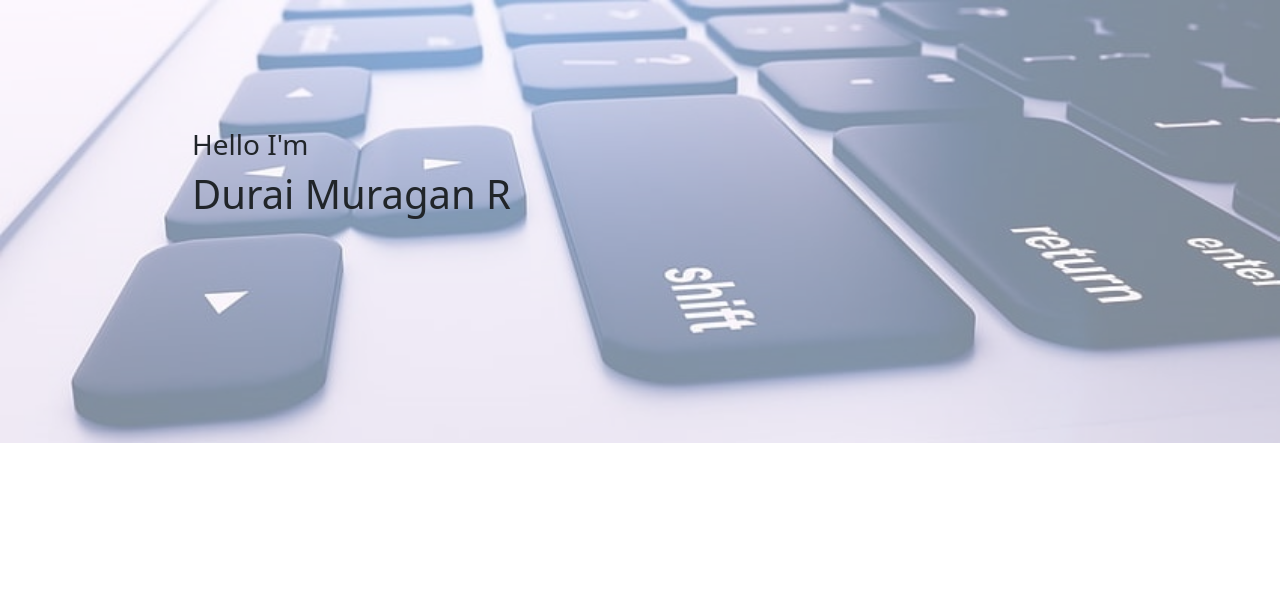
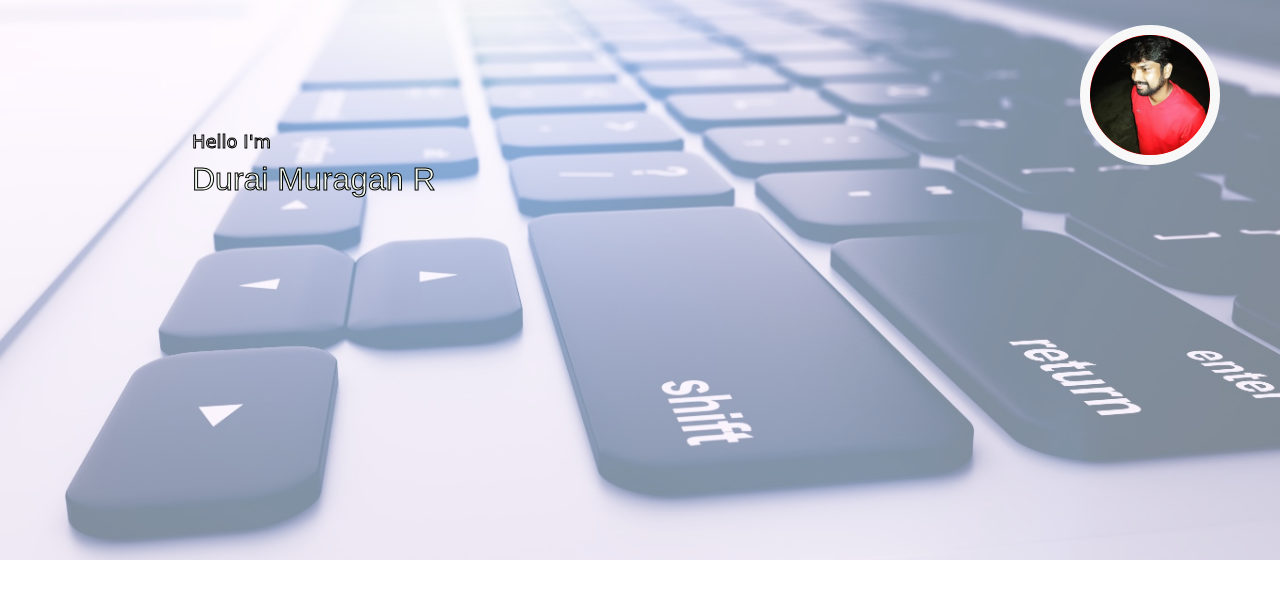
Before and after one commit to ArjunDhurai/portfolio, a plain HTML site: page index.html in a window 1280 px wide. Drawn offline with Linux system fonts and the light colour scheme; a web font is replaced by a local one.

Commit message:
Add files via upload

```diff
--- a/index.html
+++ b/index.html
@@ -4,32 +4,31 @@
     <meta charset="UTF-8">
     <meta name="viewport" content="width=device-width, initial-scale=1.0">
     <title>Portfolio</title>
+    <link rel="shortcut icon" type="image/png" href="./Images/Me.png" />
     <link rel="stylesheet" href=".\bootstrap-5.3.0-alpha3-dist\css\bootstrap.css">
-    <style>
-        .con{
-            width:auto;
-            height: 500px;
-        }
-        .box{
-            padding-top: 10%;
-            padding-left: 15%;
-        }
-        img{
-            width: 100%;
-            position: fixed;
-            z-index: -1;
-            opacity: 0.5;
-        }
-    </style>
+    <!-- <link href="https://fonts.googleapis.com/css2?family=Pacifico&display=swap" rel="stylesheet"> -->
+    <!-- <link href="https://fonts.googleapis.com/css2?family=Saira+Stencil+One&display=swap" rel="stylesheet"> -->
+    <!-- <link href="https://fonts.googleapis.com/css2?family=Roboto+Slab:wght@900&display=swap" rel="stylesheet"> -->
+    <link href="https://fonts.googleapis.com/css2?family=Cherry+Bomb+One&family=Pacifico&display=swap" rel="stylesheet">
+    <link href="https://fonts.googleapis.com/css2?family=Reem+Kufi+Fun:wght@700&display=swap" rel="stylesheet">
+    <link rel="stylesheet" href="./style.css">
 
 </head>
 <body>
-    <div class="con">
-        <img src="./Images/Lap Key.jpg" alt="">
-        <div class="box">
-            <h3>Hello I'm</h3>
-            <h1>Durai Muragan R</h1>
+    <main>
+        <div class="con" >
+            <img class="lapimg" src="./Images/Lapkey.jpeg" alt="">
+            <div class="box">
+                <p id="hello">Hello I'm</p>
+                <p id="name">Durai Muragan R<p>
+            </div>
+            <img class="meimg"  src="./Images/Me.png" alt="">
+            <span class="meimgbdr">
+            </span>
         </div>
-    </div>
+        <!-- <div class="con" style="background-color: blueviolet;">
+
+        </div> -->
+    </main>
 </body>
 </html>
--- /dev/null
+++ b/style.css
@@ -0,0 +1,80 @@
+.con {
+    position: relative;
+    width: auto;
+    height: 117px;
+    /* background-color : blue; */
+    /* position: absolute; */
+}
+
+.lapimg {
+    width: 100%;
+    height: fit-content;
+    position: absolute;
+    z-index: -1;
+    opacity: 0.5;
+    /* z-index: 0; */
+}
+
+.box {
+    display: inline-block;
+    padding-top: 10%;
+    padding-left: 15%;
+    /* width: 75%; */
+    /* margin-bottom: -50px; */
+    /* position: relative; */
+}
+
+.meimg {
+    background-color: red;
+    position: relative;
+    float: right;
+    width: 140px;
+    height: 140px;
+    margin-top: 25px;
+    margin-right: 60px;
+    border: 10px solid #f8f8f8;
+    border-radius: 100%;
+}
+
+.meimgbdr {
+    background-color: brown;
+    border-radius: 100%;
+}
+
+#hello {
+    display: block;
+    margin: 0;
+    width: fit-content;
+    text-align: center;
+    font-size: large;
+    font-family: 'Cherry Bomb One', cursive;
+    color: whitesmoke;
+    -webkit-text-stroke-width: 1px ;
+    -webkit-text-stroke-color: black;
+    /* backdrop-filter: blur(10px);
+    border-radius: 30%; */
+    /* filter: blur(8px); */
+    /* -webkit-filter: blur(8px); */
+    /* font-family: 'Pacifico', cursive; */
+    /* block-size: fit-content; */
+    /* font-family: 'Pacifico', cursive; */
+            /* text-shadow: h-shadow v-shadow blur-radius color|none|initial|inherit; */
+            /* text-shadow: 1px 1px 1px black ; */
+}
+
+#name {
+    display: block;
+    width: fit-content;
+        /* backdrop-filter: blur(10px);
+            border-radius: 30%; */
+    /* font-family: 'Saira Stencil One', cursive; */
+    /* font-family: 'Roboto Slab', serif; */
+    font-family: 'Reem Kufi Fun', sans-serif;
+    font-size: xx-large;
+    color: #f1faee;
+    text-align: center;
+    -webkit-text-stroke-width: 1px ;
+    -webkit-text-stroke-color: black; */
+    /* text-shadow: h-shadow v-shadow blur-radius color|none|initial|inherit;
+    /* text-shadow: 1px 1px 1px black ; */
+}
```
Also changed, not shown: Images/Lapkey.jpeg (added), Images/Me.png (added), 1 other file.
